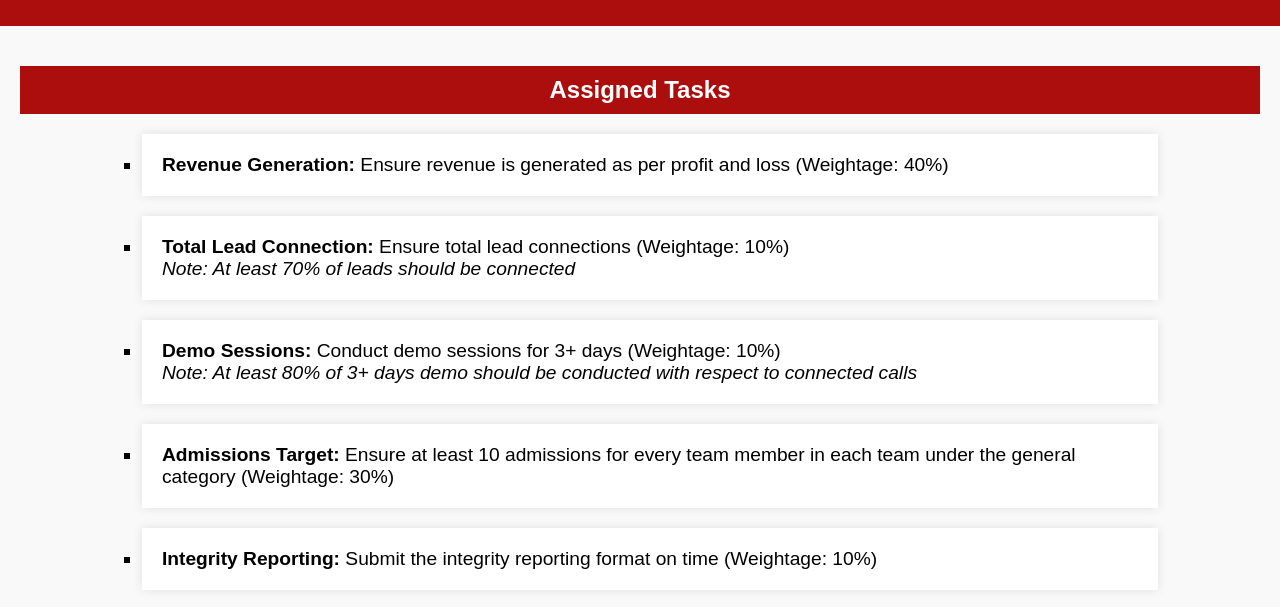
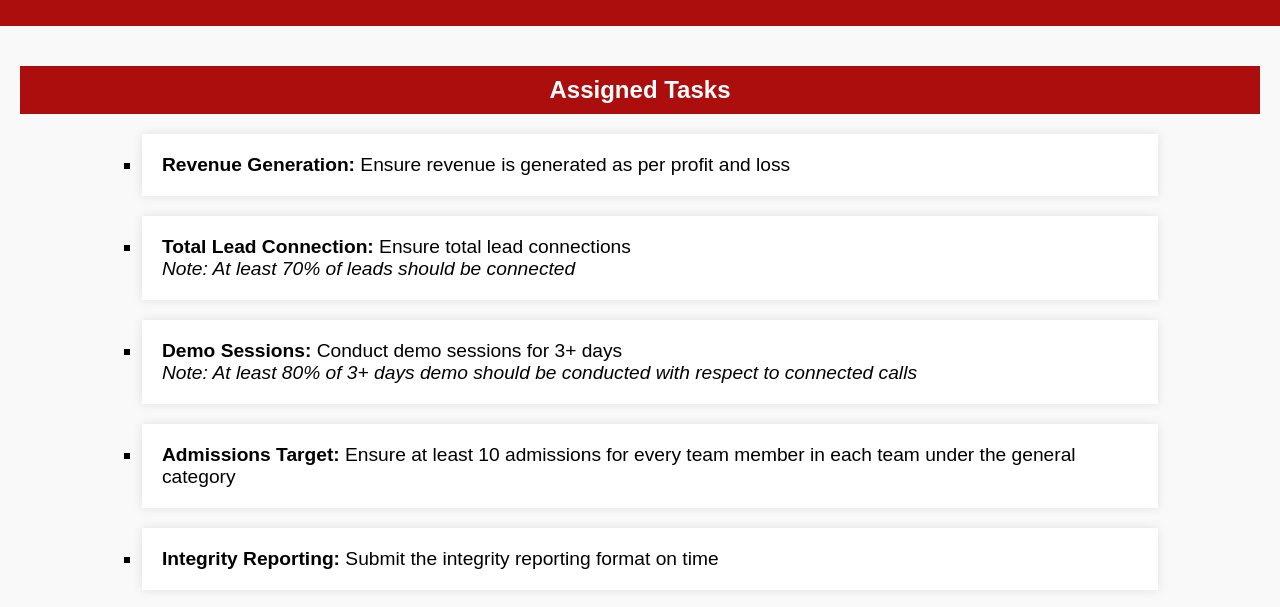
Before and after one commit to Vanshahuja1/to-do-sales-head, a plain HTML site: page index.html in a window 1280 px wide. Shown: the part 249-856 px from the top of the page. Drawn offline with Linux system fonts and the light colour scheme.

Commit message:
Update index.html

```diff
--- a/index.html
+++ b/index.html
@@ -21,15 +21,15 @@
   <section class="content-section">
     <h2>Assigned Tasks</h2>
     <ul>
-      <li><strong>Revenue Generation:</strong> Ensure revenue is generated as per profit and loss <span>(Weightage: 40%)</span></li>
-      <li><strong>Total Lead Connection:</strong> Ensure total lead connections <span>(Weightage: 10%)</span>
+      <li><strong>Revenue Generation:</strong> Ensure revenue is generated as per profit and loss </li>
+      <li><strong>Total Lead Connection:</strong> Ensure total lead connections
         <br><em>Note: At least 70% of leads should be connected</em>
       </li>
-      <li><strong>Demo Sessions:</strong> Conduct demo sessions for 3+ days <span>(Weightage: 10%)</span>
+      <li><strong>Demo Sessions:</strong> Conduct demo sessions for 3+ days
         <br><em>Note: At least 80% of 3+ days demo should be conducted with respect to connected calls</em>
       </li>
-      <li><strong>Admissions Target:</strong> Ensure at least 10 admissions for every team member in each team under the general category <span>(Weightage: 30%)</span></li>
-      <li><strong>Integrity Reporting:</strong> Submit the integrity reporting format on time <span>(Weightage: 10%)</span></li>
+      <li><strong>Admissions Target:</strong> Ensure at least 10 admissions for every team member in each team under the general category </li>
+      <li><strong>Integrity Reporting:</strong> Submit the integrity reporting format on time </li>
     </ul>
   </section>
 </body>
```
